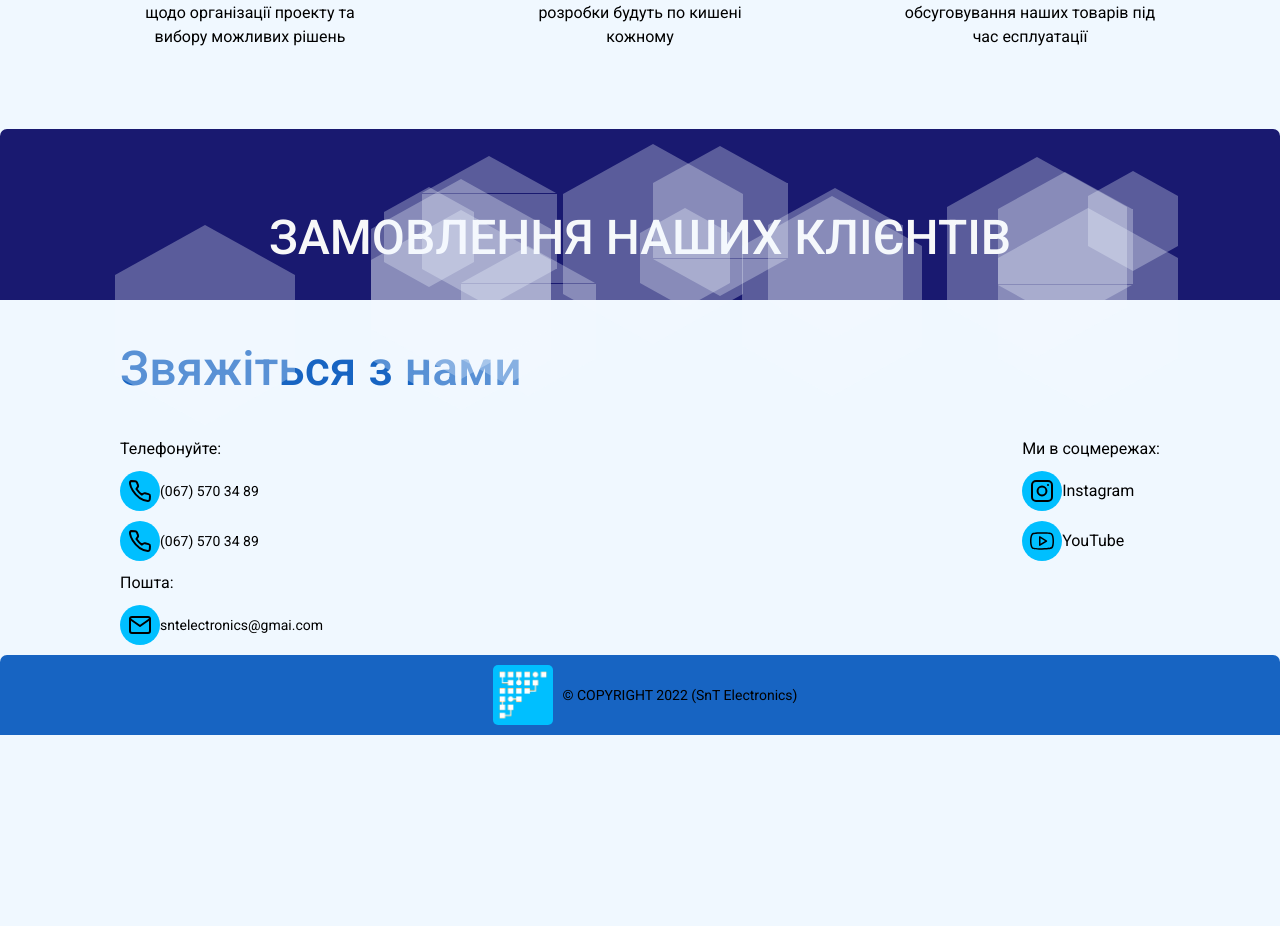
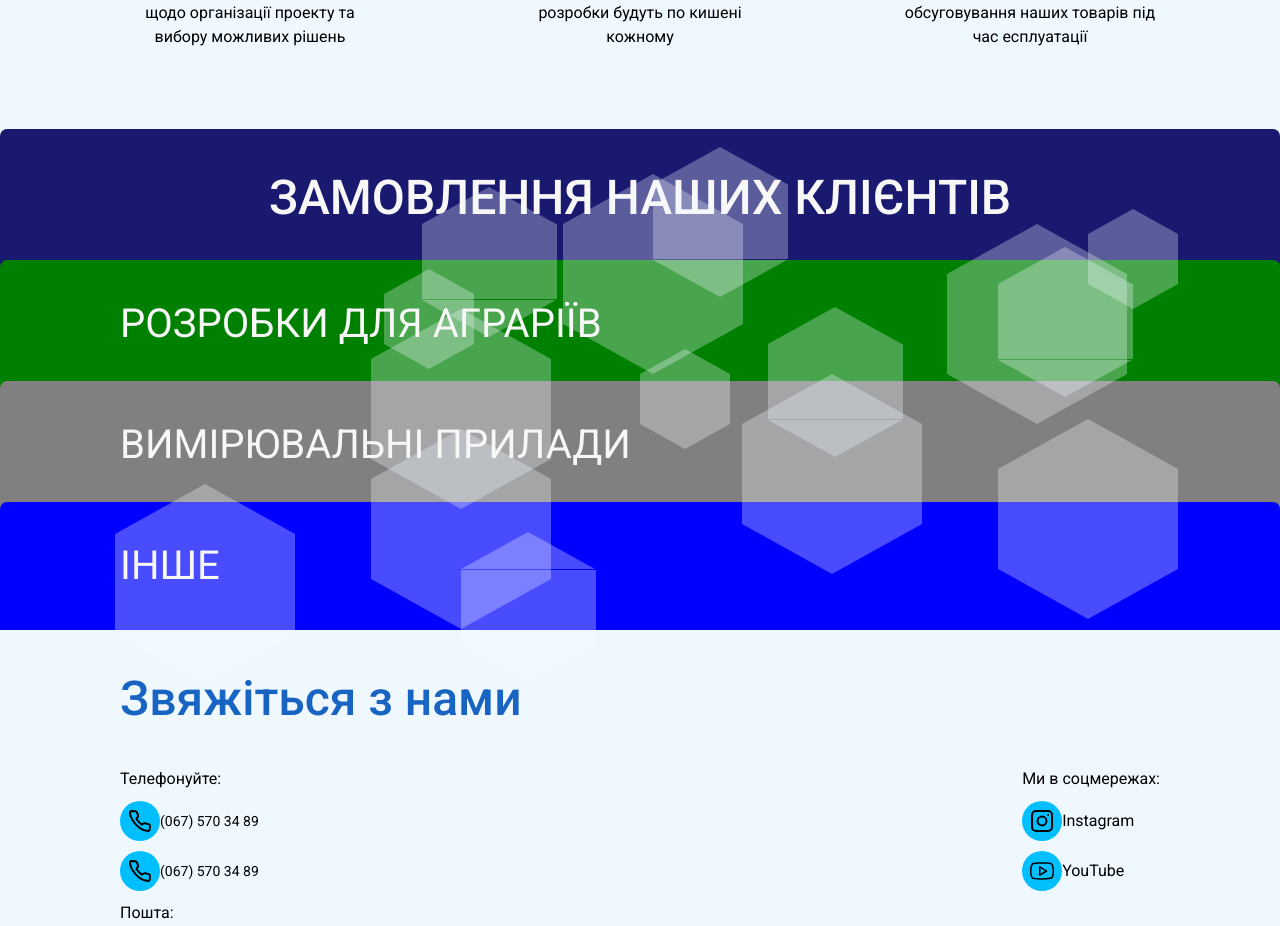
Before and after one commit to bigMialkovskyi/SnT_Electronics, a Vue app: page / in a window 1280 px wide. Shown: the part 1385-2311 px from the top of the page. Before the commit the page ends 2120 px from the top, so only its background shows below. Built offline with nearby package versions, Linux system fonts and the light colour scheme; no server answers.

Commit message:
types of product lists. can hid list

```diff
--- a/src/components/ProductList.vue
+++ b/src/components/ProductList.vue
@@ -1,11 +1,16 @@
 <template>
-  <ul class="product-list">
+  <div class="group-type-box">
+    <a class="group-type-title unselectable" v-on:click="showProduct = !showProduct">{{group_type_title}}</a>
+    <ul class="product-list" v-if=showProduct>
       <li class="product-element" v-for="product in products" :key="product.id">
         <div
           class="product-img-container"
           v-if="product.product_type == render_product_type"
         >
-        <img :src="require(`../assets/img/${product.img_src}`)" alt="product" />
+          <img
+            :src="require(`../assets/img/${product.img_src}`)"
+            alt="product"
+          />
         </div>
 
         <div
@@ -19,6 +24,7 @@
         </div>
       </li>
     </ul>
+  </div>
 </template>
 
 <script lang="ts">
@@ -30,12 +36,14 @@ export default {
 
   props: {
     render_product_type: String,
+    group_type_title: String,
   },
 
   data: function () {
     return {
       products: [] as Product[],
       error: null,
+      showProduct: true,
     };
   },
   created: async function () {
--- a/src/components/Products.vue
+++ b/src/components/Products.vue
@@ -2,11 +2,23 @@
   <section class="our-products">
     <div class="products">
       <h1 class="products-title">Замовлення наших клієнтів</h1>
-      <div class="for-farmers">
-        <ProductList render_product_type="for_farmers" />
+      <div class="product-type-container for-farmers">
+        <ProductList
+          render_product_type="for_farmers"
+          group_type_title="Розробки для аграріїв"
+        />
       </div>
-      <div class="measuring-devices">
-        <ProductList render_product_type="measuring_devices" />
+      <div class="product-type-container measuring-devices">
+        <ProductList
+          render_product_type="measuring_devices"
+          group_type_title="Вимірювальні прилади"
+        />
+      </div>
+      <div class="product-type-container other">
+        <ProductList
+          render_product_type="other"
+          group_type_title="Інше"
+        />
       </div>
       <Hexagon />
     </div>
--- a/src/styles/products.scss
+++ b/src/styles/products.scss
@@ -8,19 +8,23 @@
   padding: 0;
 }
 
-.for-farmers {
-  background-color: green;
+.product-type-container {
+  margin-top: -7px;
   border-top-left-radius: 7px;
   border-top-right-radius: 7px;
   padding: 0px 9.375%;
 }
 
+.for-farmers {
+  background-color: green;
+}
+
 .measuring-devices {
-  margin-top: -7px;
   background-color: grey;
-  border-top-left-radius: 7px;
-  border-top-right-radius: 7px;
-  padding: 0px 9.375%;
+}
+
+.other {
+  background-color: blue;
 }
 
 .product-img-container {
@@ -37,11 +41,11 @@
   display: flex;
   flex-direction: column;
   position: relative;
-  margin-top: 40px;
+  // margin-top: 40px;
 
   img {
     position: relative;
-    z-index: 1;
+    z-index: 2;
     max-width: 350px;
     max-height: 250px;
   }
@@ -62,7 +66,7 @@
 
 .product-element {
   display: flex;
-  justify-content: space-between
+  justify-content: space-between;
 }
 
 .product-name {
@@ -89,6 +93,18 @@
   margin-left: auto;
   margin-right: auto;
   text-align: center;
+}
+
+.group-type-title {
+  text-transform: uppercase;
+  @include h2;
+  color: $White;
+  position: relative;
+  z-index: 1;
+}
+
+.group-type-box {
+  padding: 40px 0;
 }
 
 /*responcive*/
--- a/src/styles/variables.scss
+++ b/src/styles/variables.scss
@@ -261,3 +261,13 @@ footer {
     }
   }
 }
+
+.unselectable {
+  -webkit-touch-callout: none; /* iOS Safari */
+  -webkit-user-select: none;   /* Chrome/Safari/Opera */
+  -khtml-user-select: none;    /* Konqueror */
+  -moz-user-select: none;      /* Firefox */
+  -ms-user-select: none;       /* Internet Explorer/Edge */
+  user-select: none;           /* Non-prefixed version, currently
+                                  not supported by any browser */
+}
```
Lines whose indentation alone changed are shown as unchanged.
